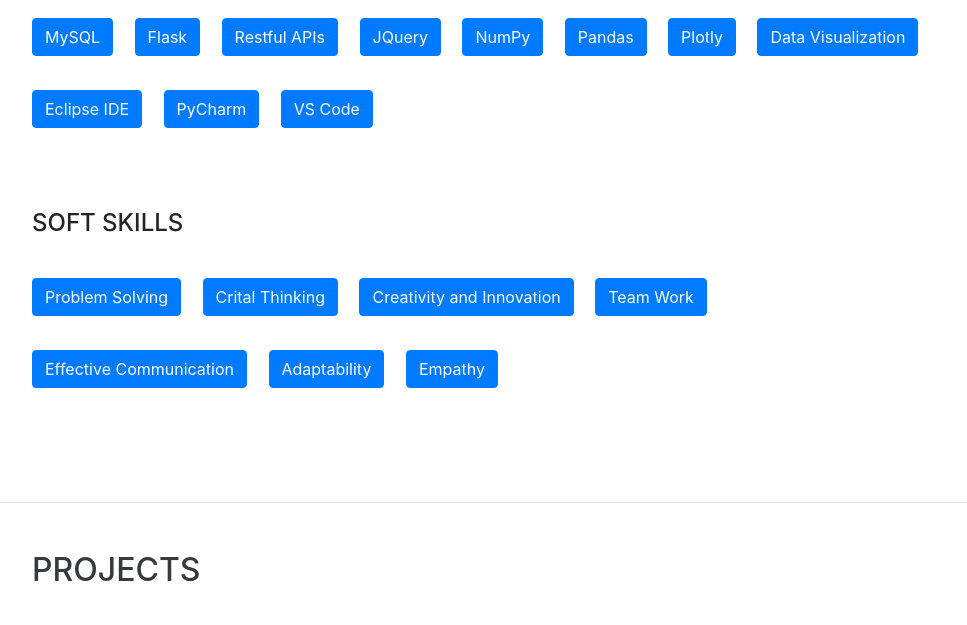
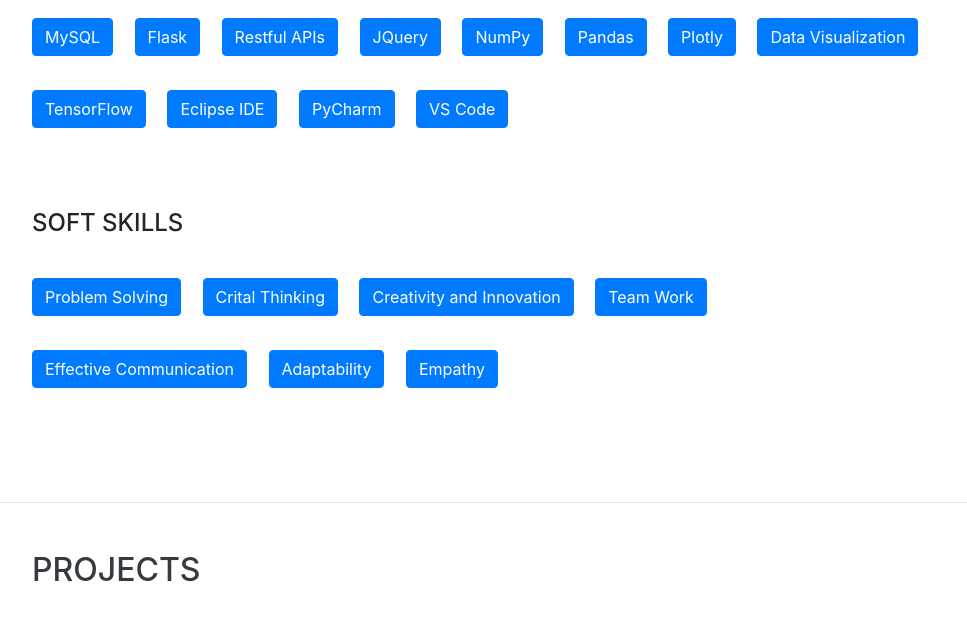
Before and after one commit to shilpisirohi12/shilpisirohi12.github.io, a website with bundled scripts: page index.html in a window 1280 px wide. Shown: the part 2916-3541 px from the top of the page, without its empty margins (288-1255 px from the left). Built offline with nearby package versions, Linux system fonts and the light colour scheme; a web font is replaced by a local one.

Commit message:
updated skill section

```diff
--- a/index.html
+++ b/index.html
@@ -248,6 +248,9 @@
             <button type="button" class="btn btn-primary">Data Visualization</button>
           </li>   <br>
           <li class="list-inline-item">
+            <button type="button" class="btn btn-primary">TensorFlow</button>
+          </li>
+          <li class="list-inline-item">
             <button type="button" class="btn btn-primary">Eclipse IDE</button>
           </li>
           <li class="list-inline-item">
```
